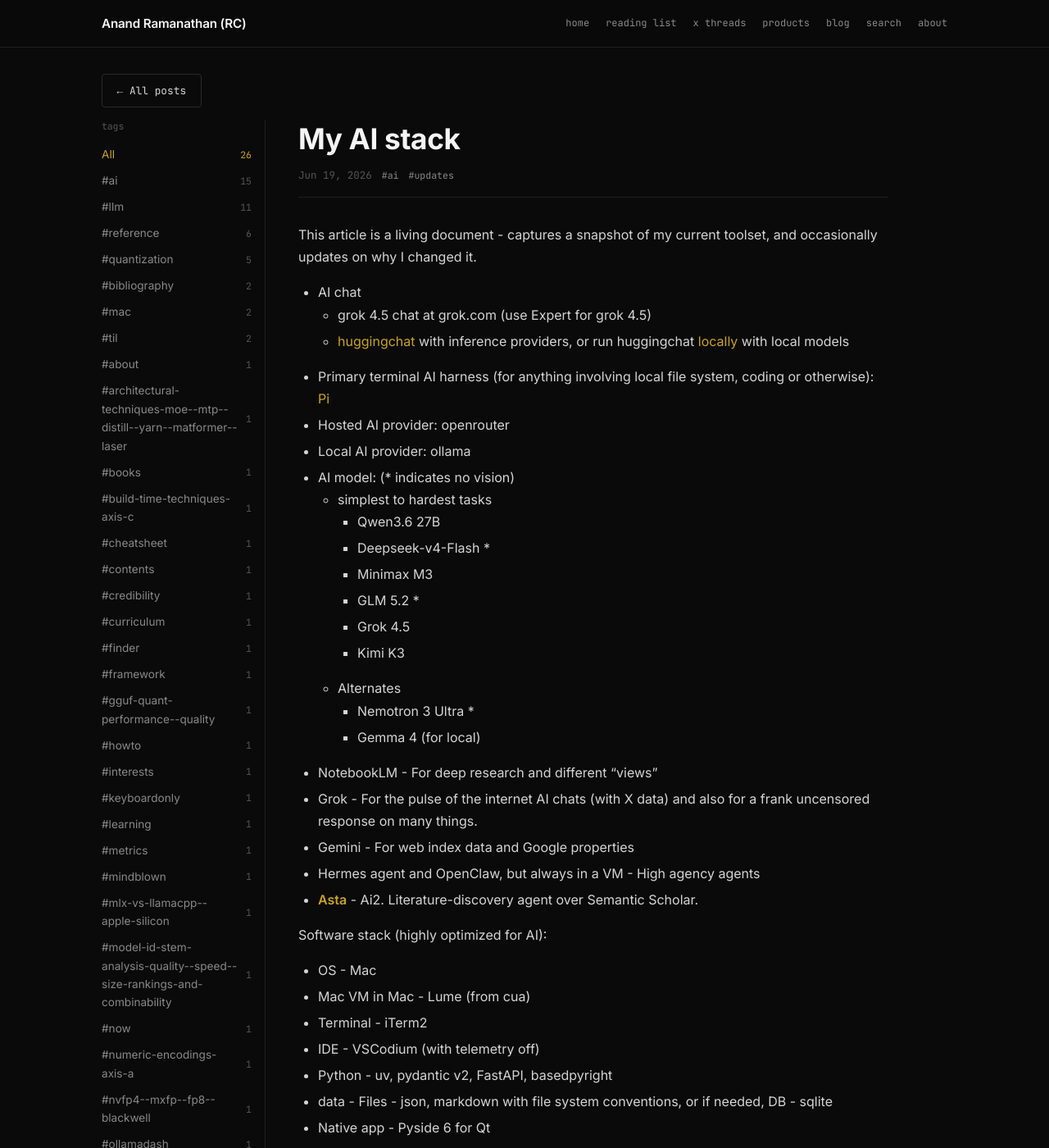
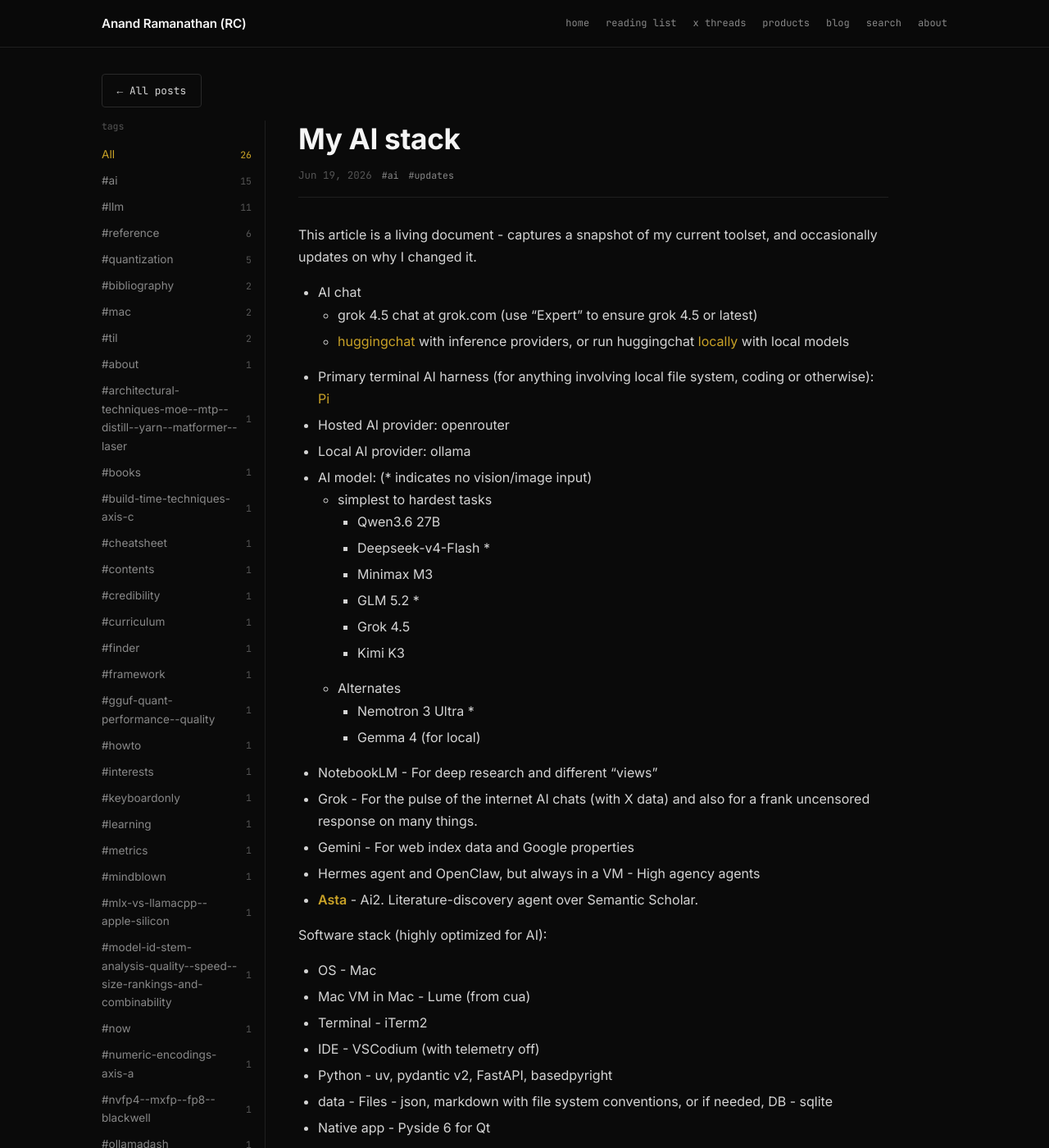
Before and after one commit to rcanand/rcanand.github.io, a Jekyll site: the page built from _posts/2026-06-19-my-ai-stack.md, in a window 1280 px wide and 1400 px high. Shown: the whole window at 82% size. Built offline with Jekyll 4.4.1, drawn with Linux system fonts in a browser that asks for light colours; comment, search, counter and statistics services are not loaded; some of the changed text lies outside the part shown.

Commit message:
my ai stack updates

```diff
--- a/_posts/2026-06-19-my-ai-stack.md
+++ b/_posts/2026-06-19-my-ai-stack.md
@@ -7,12 +7,12 @@
 This article is a living document - captures a snapshot of my current toolset, and occasionally updates on why I changed it.
 
 - AI chat
-	- grok 4.5 chat at grok.com (use Expert for grok 4.5)
+	- grok 4.5 chat at grok.com (use "Expert" to ensure grok 4.5 or latest)
 	- [huggingchat](https://huggingface.co/chat/) with inference providers, or run huggingchat [locally](https://github.com/huggingface/chat-ui) with local models
 - Primary terminal AI harness (for anything involving local file system, coding or otherwise): [Pi](https://pi.dev)
 - Hosted AI provider: openrouter
 - Local AI provider: ollama
-- AI model: (* indicates no vision)
+- AI model: (* indicates no vision/image input)
 	- simplest to hardest tasks
 		- Qwen3.6 27B
 		- Deepseek-v4-Flash *
```
Also changed, not shown: other parts of _posts/2026-06-19-my-ai-stack.md (+1 -1 lines).
